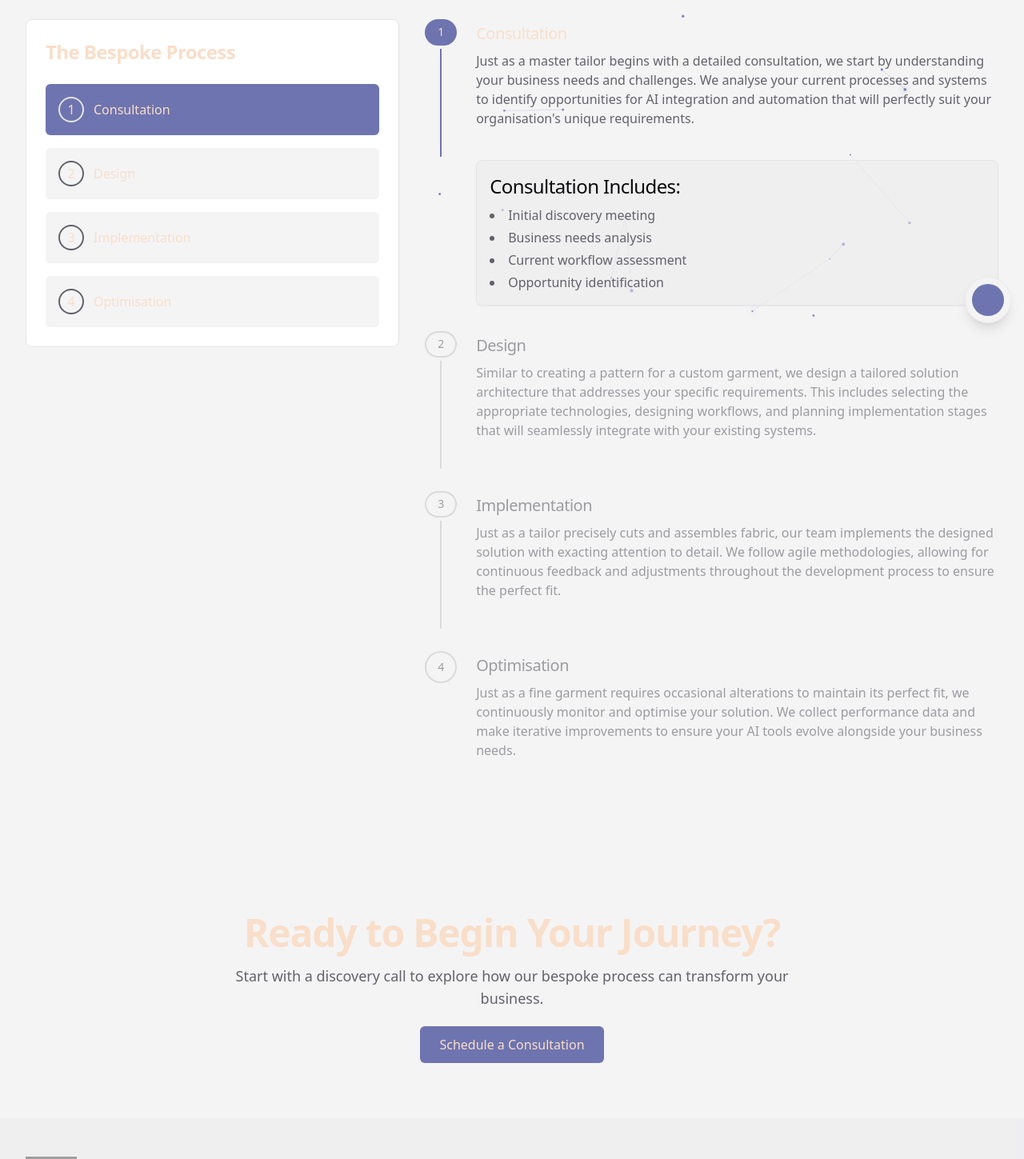
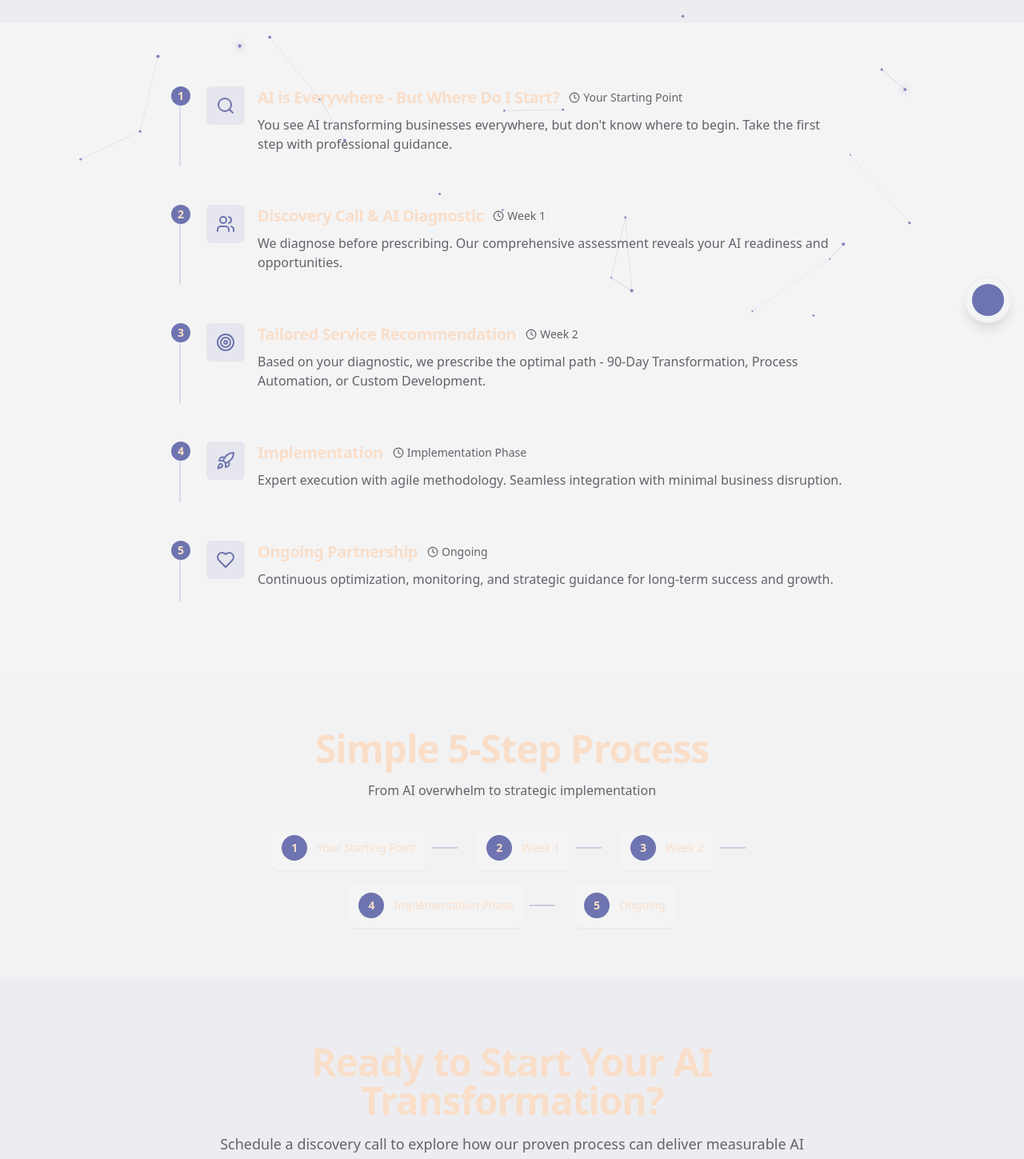
Before and after one commit to nocodedltd/aura-flow-portal, a React (Vite) app: page /how-it-works in a window 1280 px wide. Shown: the part 380-1829 px from the top of the page at 80% size. Built offline with nearby package versions, Linux system fonts and the light colour scheme; grey boxes are pictures that could not be loaded.

Commit message:
Reverted to commit ef9f5a0c8f9fa31107afed6b0dd7648c044af351

```diff
--- a/src/pages/HowItWorks.tsx
+++ b/src/pages/HowItWorks.tsx
@@ -1,129 +1,135 @@
-import { useState, useRef, useEffect } from "react";
-import { motion } from "framer-motion";
-import { cn } from "@/lib/utils";
-import { fadeUp, staggerContainer } from "@/lib/motionConfig";
-import ProcessStep from "@/components/ProcessStep";
-import { Card } from "@/components/ui/card";
+import { Search, Users, Target, Rocket, Clock, Heart } from "lucide-react";
+
 const HowItWorks = () => {
-  const [activeStep, setActiveStep] = useState(1);
-  const sidebarRef = useRef<HTMLDivElement>(null);
-  const stepRefs = useRef<(HTMLButtonElement | null)[]>([]);
-  const contentRef = useRef<HTMLDivElement>(null);
+  const steps = [
+    {
+      id: 1,
+      icon: <Search size={24} />,
+      title: "AI is Everywhere - But Where Do I Start?",
+      description: "You see AI transforming businesses everywhere, but don't know where to begin. Take the first step with professional guidance.",
+      timeline: "Your Starting Point"
+    },
+    {
+      id: 2,
+      icon: <Users size={24} />,
+      title: "Discovery Call & AI Diagnostic",
+      description: "We diagnose before prescribing. Our comprehensive assessment reveals your AI readiness and opportunities.",
+      timeline: "Week 1"
+    },
+    {
+      id: 3,
+      icon: <Target size={24} />,
+      title: "Tailored Service Recommendation",
+      description: "Based on your diagnostic, we prescribe the optimal path - 90-Day Transformation, Process Automation, or Custom Development.",
+      timeline: "Week 2"
+    },
+    {
+      id: 4,
+      icon: <Rocket size={24} />,
+      title: "Implementation",
+      description: "Expert execution with agile methodology. Seamless integration with minimal business disruption.",
+      timeline: "Implementation Phase"
+    },
+    {
+      id: 5,
+      icon: <Heart size={24} />,
+      title: "Ongoing Partnership",
+      description: "Continuous optimization, monitoring, and strategic guidance for long-term success and growth.",
+      timeline: "Ongoing"
+    }
+  ];
 
-  // Reset the refs arrays when component mounts
-  useEffect(() => {
-    stepRefs.current = stepRefs.current.slice(0, steps.length);
-  }, []);
-  const steps = [{
-    id: 1,
-    title: "Consultation",
-    description: "Just as a master tailor begins with a detailed consultation, we start by understanding your business needs and challenges. We analyse your current processes and systems to identify opportunities for AI integration and automation that will perfectly suit your organisation's unique requirements."
-  }, {
-    id: 2,
-    title: "Design",
-    description: "Similar to creating a pattern for a custom garment, we design a tailored solution architecture that addresses your specific requirements. This includes selecting the appropriate technologies, designing workflows, and planning implementation stages that will seamlessly integrate with your existing systems."
-  }, {
-    id: 3,
-    title: "Implementation",
-    description: "Just as a tailor precisely cuts and assembles fabric, our team implements the designed solution with exacting attention to detail. We follow agile methodologies, allowing for continuous feedback and adjustments throughout the development process to ensure the perfect fit."
-  }, {
-    id: 4,
-    title: "Optimisation",
-    description: "Just as a fine garment requires occasional alterations to maintain its perfect fit, we continuously monitor and optimise your solution. We collect performance data and make iterative improvements to ensure your AI tools evolve alongside your business needs."
-  }];
-  const handleStepClick = (stepId: number) => {
-    setActiveStep(stepId);
-
-    // Smooth scroll to the corresponding content element
-    const yOffset = -80; // Offset to account for header and spacing
-    const element = document.getElementById(`step-${stepId}`);
-    if (element) {
-      const y = element.getBoundingClientRect().top + window.pageYOffset + yOffset;
-      window.scrollTo({
-        top: y,
-        behavior: 'smooth'
-      });
-    }
-  };
-  const details = {
-    1: ["Initial discovery meeting", "Business needs analysis", "Current workflow assessment", "Opportunity identification"],
-    2: ["Solution architecture blueprint", "Technology selection", "Implementation roadmap", "ROI projection"],
-    3: ["Agile development", "Iterative prototyping", "Quality assurance", "Continual feedback loops"],
-    4: ["Ongoing performance analysis", "Optimisation recommendations", "Regular review meetings", "Adaptation to evolving business needs"]
-  };
-  return <main>
+  return (
+    <main>
+      {/* Hero Section */}
       <section className="bg-primary/5 py-20">
         <div className="container">
           <div className="max-w-3xl mx-auto text-center">
             <h1 className="text-balance font-bold mb-6">
               How It <span className="text-primary">Works</span>
             </h1>
-
+            <p className="text-xl text-muted-foreground">
+              Your journey from AI overwhelm to strategic implementation. We diagnose first, then prescribe the perfect solution for your business - whether that's our 90-Day Transformation or advanced custom development.
+            </p>
           </div>
         </div>
       </section>
 
+      {/* Process Steps */}
       <section className="py-20">
-        <div className="container">
-          <div className="grid grid-cols-1 lg:grid-cols-5 gap-8">
-            <div className="lg:col-span-2">
-              <div ref={sidebarRef} className="bg-card rounded-lg border border-border p-6 sticky top-24">
-                <h2 className="text-2xl font-semibold mb-6">The Bespoke Process</h2>
+        <div className="container max-w-4xl">
+          <div className="space-y-12">
+            {steps.map((step) => (
+              <div key={step.id} className="border-l-2 border-primary/20 pl-8 relative">
+                <div className="absolute -left-3 top-0 w-6 h-6 bg-primary rounded-full flex items-center justify-center">
+                  <span className="text-primary-foreground text-sm font-bold">{step.id}</span>
+                </div>
 
-                <div className="space-y-4">
-                  {steps.map((step, index) => <button key={step.id} ref={el => stepRefs.current[index] = el} id={`sidebar-step-${step.id}`} onClick={() => handleStepClick(step.id)} className={`w-full text-left p-4 rounded-md transition-all duration-300 ${activeStep === step.id ? "bg-primary text-primary-foreground" : "bg-muted/50 hover:bg-muted"}`}>
-                      <div className="flex items-center">
-                        <div className={`h-8 w-8 rounded-full border-2 flex items-center justify-center mr-3 ${activeStep === step.id ? "border-primary-foreground" : "border-muted-foreground"}`}>
-                          {step.id}
-                        </div>
-                        <span className="font-medium">{step.title}</span>
+                <div className="flex items-start gap-4 mb-4">
+                  <div className="h-12 w-12 rounded-md bg-primary/10 text-primary flex items-center justify-center shrink-0">
+                    {step.icon}
+                  </div>
+                  <div className="flex-1">
+                    <div className="flex items-center gap-3 mb-2">
+                      <h3 className="text-xl font-semibold">{step.title}</h3>
+                      <div className="flex items-center gap-1 text-sm text-muted-foreground">
+                        <Clock size={14} />
+                        <span>{step.timeline}</span>
                       </div>
-                    </button>)}
+                    </div>
+                    <p className="text-muted-foreground mb-4">{step.description}</p>
+                  </div>
                 </div>
               </div>
-            </div>
-
-            <div className="lg:col-span-3" ref={contentRef}>
-              <div className="space-y-8">
-                {steps.map((step, index) => <div key={step.id} id={`step-${step.id}`} className={cn("scroll-mt-24 transition-all duration-300", activeStep === step.id ? "opacity-100" : "opacity-60")}>
-                    <ProcessStep number={step.id} title={step.title} description={step.description} isActive={activeStep === step.id} isLast={index === steps.length - 1} />
-
-                    {activeStep === step.id && <motion.div initial={{
-                  opacity: 0,
-                  y: 10
-                }} animate={{
-                  opacity: 1,
-                  y: 0
-                }} transition={{
-                  duration: 0.3
-                }} className="pl-16 pt-2">
-                        <Card className="p-4 bg-muted/50">
-                          <h4 className="font-medium mb-2">{step.title} Includes:</h4>
-                          <ul className="list-disc list-inside space-y-1 text-muted-foreground">
-                            {details[step.id as keyof typeof details].map((item, i) => <li key={i}>{item}</li>)}
-                          </ul>
-                        </Card>
-                      </motion.div>}
-                  </div>)}
-              </div>
-            </div>
+            ))}
           </div>
         </div>
       </section>
 
-      <section className="py-20">
+      {/* Timeline Summary */}
+      <section className="py-16 bg-muted/20">
+        <div className="container max-w-4xl">
+          <div className="text-center mb-8">
+            <h2 className="mb-4">Simple 5-Step Process</h2>
+            <p className="text-muted-foreground">From AI overwhelm to strategic implementation</p>
+          </div>
+          <div className="flex flex-wrap justify-center gap-4">
+            {steps.map((step, index) => (
+              <div key={step.id} className="flex items-center">
+                <div className="flex items-center gap-3 bg-background p-3 rounded-lg shadow-sm">
+                  <div className="h-8 w-8 rounded-full bg-primary text-primary-foreground flex items-center justify-center text-sm font-bold">
+                    {step.id}
+                  </div>
+                  <span className="text-sm font-medium">{step.timeline}</span>
+                </div>
+                {index < steps.length - 1 && (
+                  <div className="w-8 h-0.5 bg-primary/30 mx-2" />
+                )}
+              </div>
+            ))}
+          </div>
+        </div>
+      </section>
+
+      {/* CTA Section */}
+      <section className="bg-primary/5 py-20">
         <div className="container">
           <div className="max-w-3xl mx-auto text-center">
-            <h2 className="mb-4">Ready to Begin Your Journey?</h2>
+            <h2 className="mb-4">Ready to Start Your AI Transformation?</h2>
             <p className="text-lg text-muted-foreground mb-8">
-              Start with a discovery call to explore how our bespoke process can transform your business.
+              Schedule a discovery call to explore how our proven process can deliver measurable AI results tailored to your business needs and timeline.
             </p>
-            <a href="/contact" className="bg-primary text-primary-foreground px-6 py-3 rounded-md font-medium hover:bg-primary/90 transition-colors">
-              Schedule a Consultation
+            <a
+              href="/contact"
+              className="bg-primary text-primary-foreground px-6 py-3 rounded-md font-medium hover:bg-primary/90 transition-colors"
+            >
+              Schedule a Discovery Call
             </a>
           </div>
         </div>
       </section>
-    </main>;
+    </main>
+  );
 };
+
 export default HowItWorks;
```
